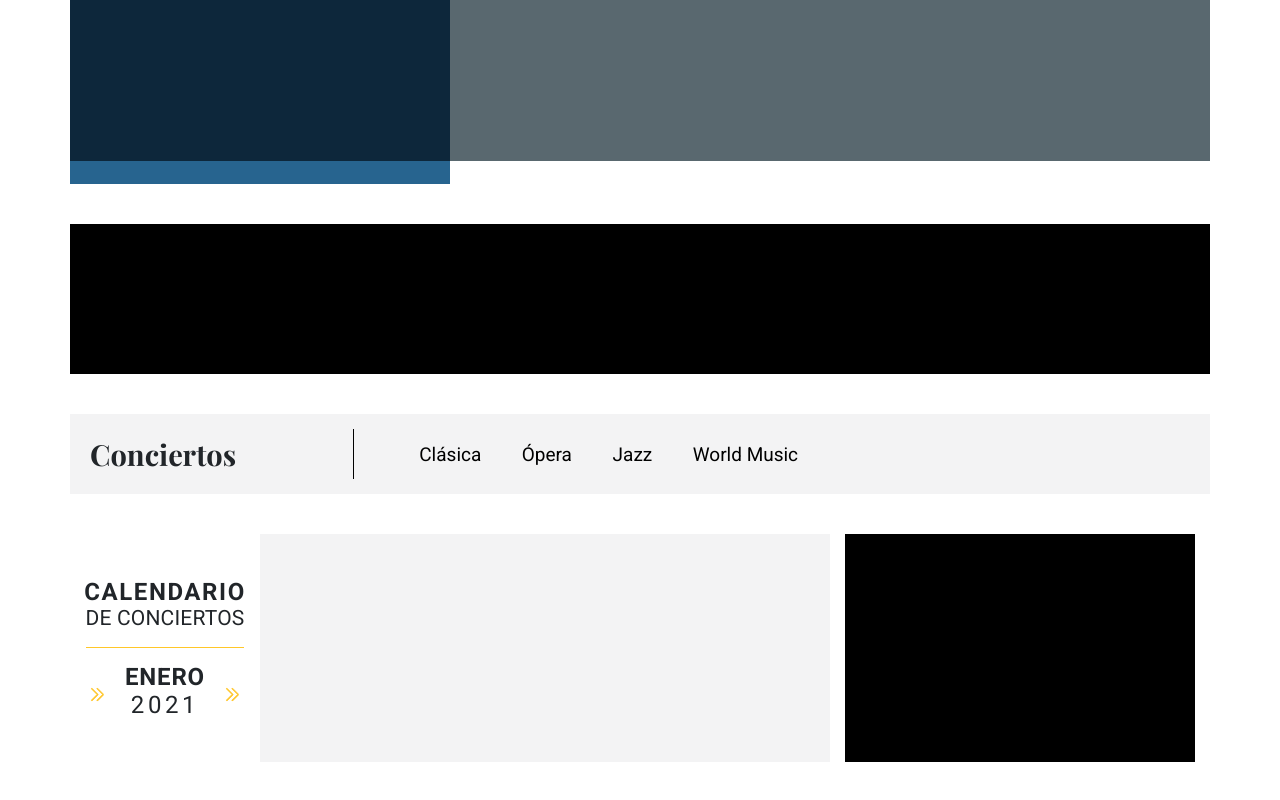
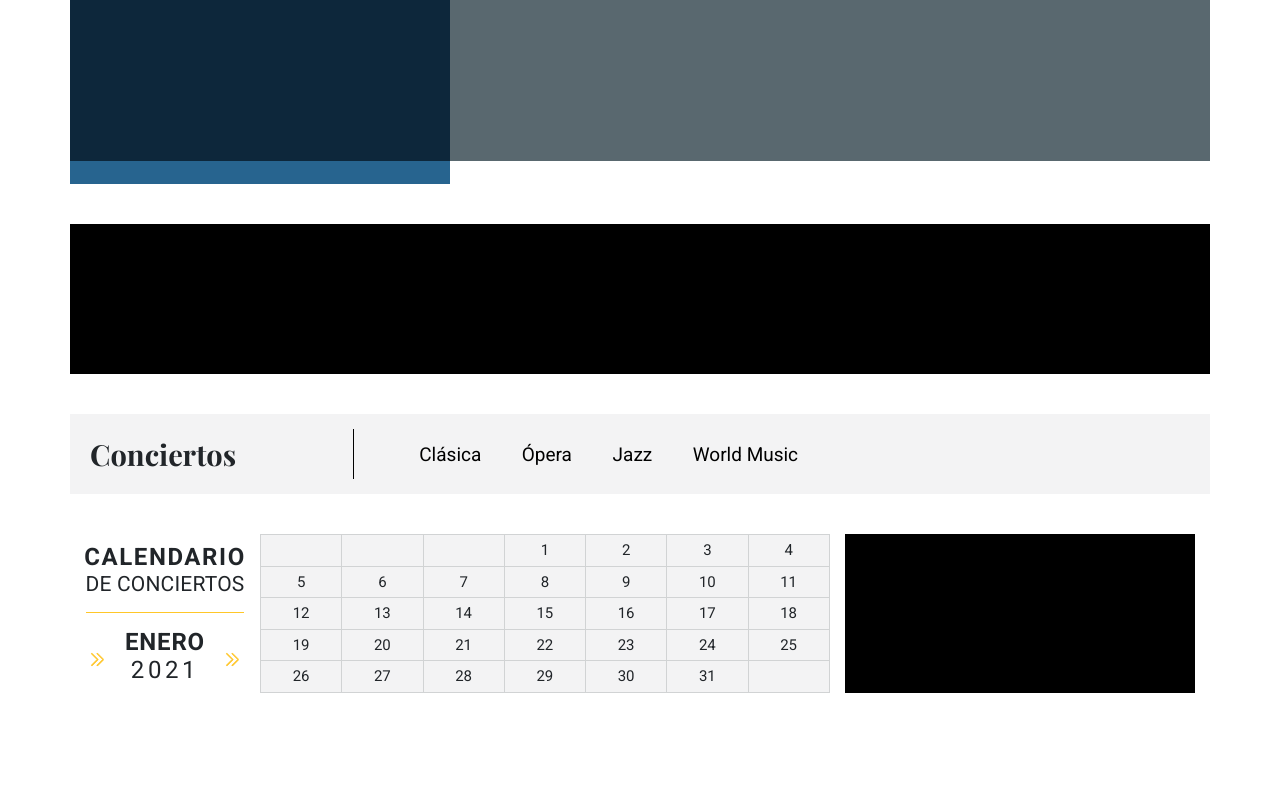
Before and after one commit to jomarz/tempo-front, a Vue app: page / in a window 1280 px wide. Shown: the part 626-1426 px from the top of the page. After the commit the page ends 1363 px from the top, so only its background shows below. Built offline with nearby package versions, Linux system fonts and the light colour scheme.

Commit message:
Add single-day boxes to calendar

```diff
--- a/src/components/Calendar.vue
+++ b/src/components/Calendar.vue
@@ -21,15 +21,21 @@
             <div class="col-9 days-container">
                 <div class="days-header row"></div>
                 <div class="days-numbers row">
-
+                    <div class="single-day-box" v-for="day in days" :key="day">
+                        {{day}}
+                    </div>
                 </div>
             </div>
     </div>
 </template>
 
 <script>
+import { ref } from 'vue'
 export default {
-
+    setup() {
+        const days = ref(['','','',1,2,3,4,5,6,7,8,9,10,11,12,13,14,15,16,17,18,19,20,21,22,23,24,25,26,27,28,29,30,31,'']);
+        return { days };
+    }
 }
 </script>
 
@@ -93,7 +99,20 @@ export default {
         }
         .days-container {
             background-color: #f3f3f4;
-            height: 228px;
+            border-width: 0px 1px 1px 0px;
+            border-style: solid;
+            border-color: #d1d3d4;
+        }
+        .single-day-box {
+            width: 14.28%;
+            border-width: 1px 0px 0px 1px;
+            border-style: solid;
+            border-color: #d1d3d4;
+            padding: 4px;
+            text-align: center;
+            font-family: 'Roboto', sans-serif;
+            font-size: 0.75rem;
+            font-weight: 400;
         }
     }
 </style>
```
